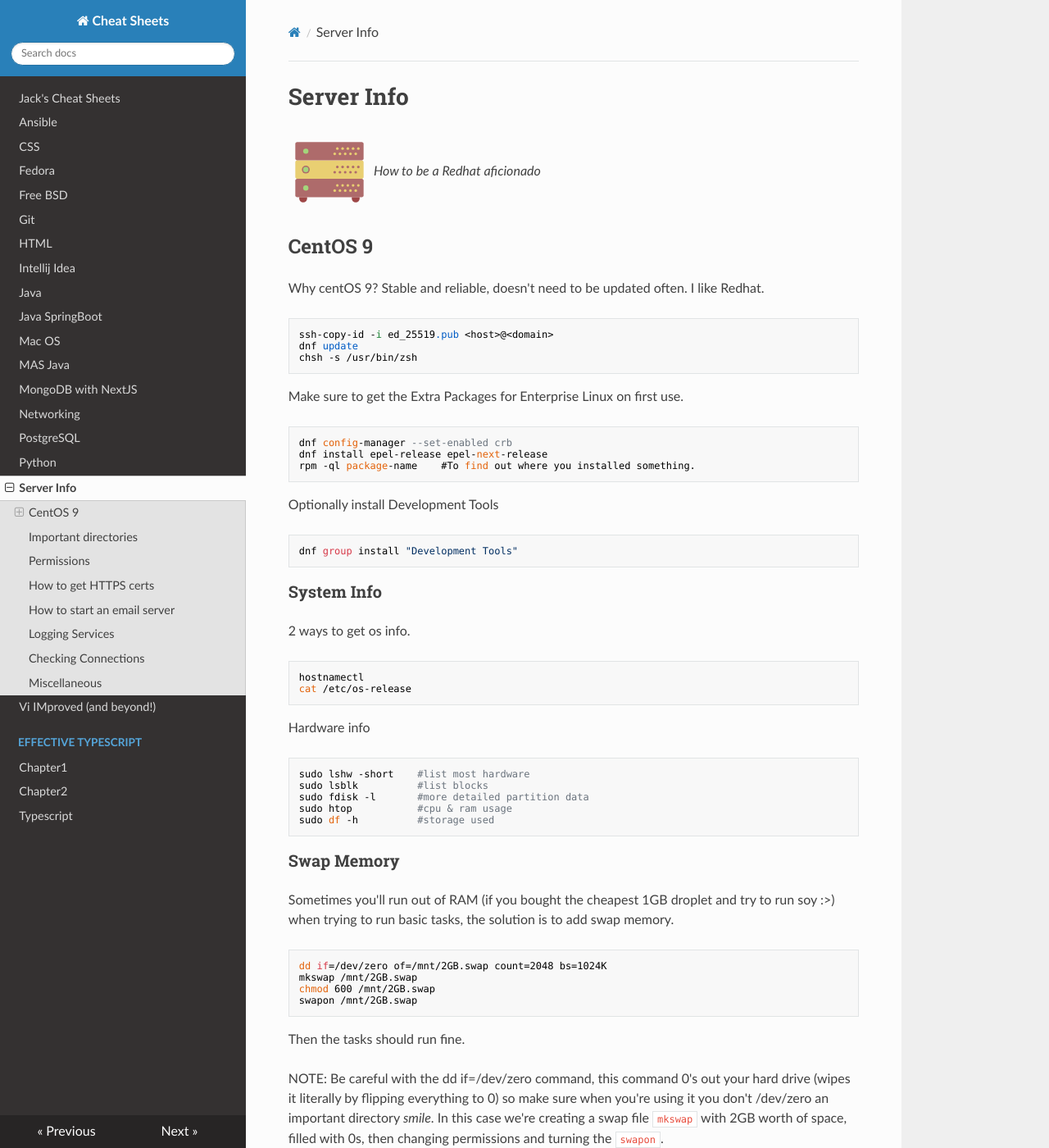
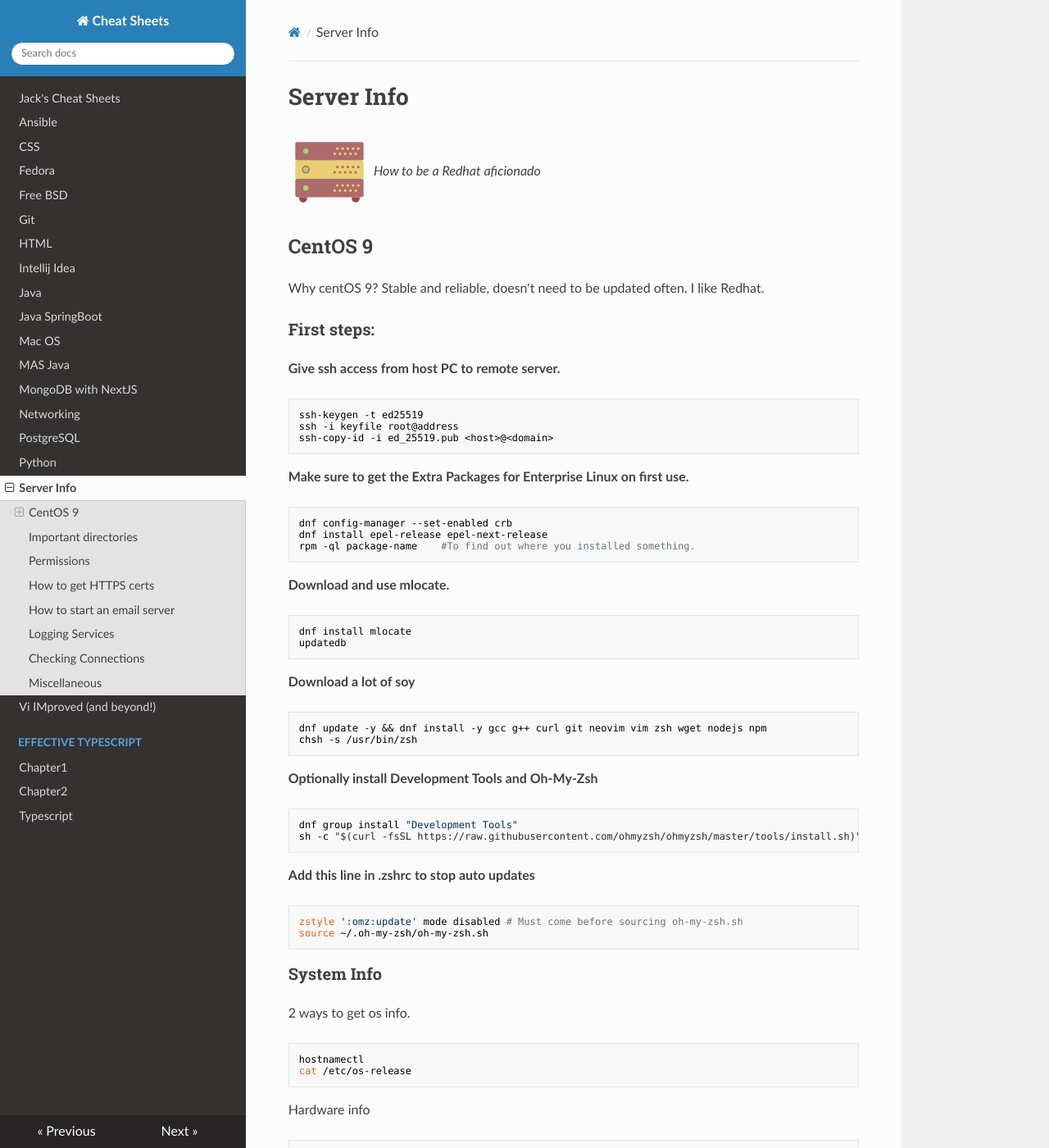
Before and after one commit to jacktrusler/cheat_sheets, an MkDocs documentation site: the page built from docs/server_info.md, in a window 1280 px wide and 1400 px high. Shown: the whole window at 82% size. Built offline with MkDocs 1.6.1, drawn with Linux system fonts in a browser that asks for light colours; nearby versions of some CDN libraries; some of the changed text lies outside the part shown.

Commit message:
servin servers

````diff
--- a/docs/server_info.md
+++ b/docs/server_info.md
@@ -5,19 +5,40 @@
 ## CentOS 9
 Why centOS 9? Stable and reliable, doesn't need to be updated often. I like Redhat.
 
-    ssh-copy-id -i ed_25519.pub <host>@<domain>
-    dnf update
-    chsh -s /usr/bin/zsh
+### First steps:
 
-Make sure to get the Extra Packages for Enterprise Linux on first use.
-
-    dnf config-manager --set-enabled crb
-    dnf install epel-release epel-next-release
-    rpm -ql package-name    #To find out where you installed something.
-
-Optionally install Development Tools
-
-    dnf group install "Development Tools"
+**Give ssh access from host PC to remote server.**
+```bash
+ssh-keygen -t ed25519
+ssh -i keyfile root@address
+ssh-copy-id -i ed_25519.pub <host>@<domain>
+```
+**Make sure to get the Extra Packages for Enterprise Linux on first use.**
+```bash
+dnf config-manager --set-enabled crb
+dnf install epel-release epel-next-release
+rpm -ql package-name    #To find out where you installed something.
+```
+**Download and use mlocate.**
+```bash
+dnf install mlocate
+updatedb
+```
+**Download a lot of soy**
+```bash
+dnf update -y && dnf install -y gcc g++ curl git neovim vim zsh wget nodejs npm
+chsh -s /usr/bin/zsh
+```
+**Optionally install Development Tools and Oh-My-Zsh**
+```bash
+dnf group install "Development Tools"
+sh -c "$(curl -fsSL https://raw.githubusercontent.com/ohmyzsh/ohmyzsh/master/tools/install.sh)"
+```
+**Add this line in .zshrc to stop auto updates**
+```bash
+zstyle ':omz:update' mode disabled # Must come before sourcing oh-my-zsh.sh
+source ~/.oh-my-zsh/oh-my-zsh.sh
+```
 
 ### System Info
 2 ways to get os info.
@@ -34,7 +55,7 @@ Hardware info
     sudo df -h          #storage used
 
 ### Swap Memory
-Sometimes you'll run out of RAM (if you bought the cheapest 1GB droplet and try to run soy :>)
+Sometimes you'll run out of RAM (if you bought the cheapest 1GB droplet)
 when trying to run basic tasks, the solution is to add swap memory.
 
     dd if=/dev/zero of=/mnt/2GB.swap count=2048 bs=1024K                                                                     1 ↵
@@ -104,13 +127,6 @@ sudo systemctl enable your.service
 - ${HOME}/.ssh            (holds keys for users ssh auth)
 ```
 
-Giving ssh access from host PC to remote server.
-```
-ssh-keygen -t ed25519
-ssh -i keyfile root@address
-ssh-copy-id -i ed_25519.pub <host>@<domain>
-```
-
 ## Permissions
 Every file on an ext filesystem has:
 
@@ -145,12 +161,12 @@ For the number version it is perhaps easier to think of the permissions as bits:
     010 - write
     001 - execute
 
-chown a command meaning **ch**ange **own**er
+`chown` a command meaning **ch**ange **own**er
 
     chown <user> <file1> <file2>...
     chown -R <user> <somedir>...
 
-chgrp a command meaning **ch**ange **gr**ou**p**
+`chgrp` a command meaning **ch**ange **gr**ou**p**
 
     chgrp <group> <file1> <file2>...
     chgrp -R <group> <somedir>
````
Also changed, not shown: other parts of docs/server_info.md (+4 -2 lines), docs/free_BSD.md (+1 -1 lines).
